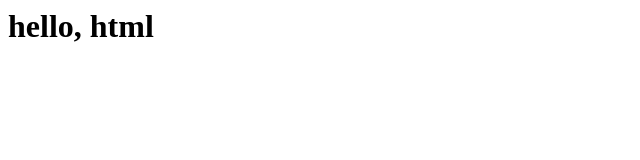
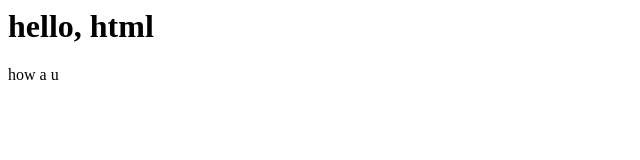
Before and after one commit to devochka-valera/work, a plain HTML site: page hello.html in a window 1280 px wide. Shown: the full height of the page, 0-640 px from the left. Drawn offline with Linux system fonts and the light colour scheme.

Commit message:
question

```diff
--- a/hello.html
+++ b/hello.html
@@ -3,5 +3,6 @@
     </head>
     <body>
         <h1> hello, html </h1>
+        how a u
     </body>
 </html>
```
